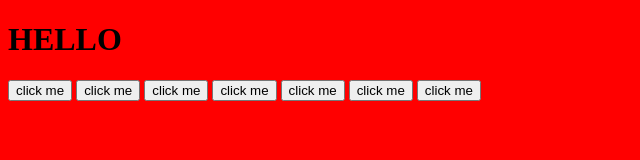
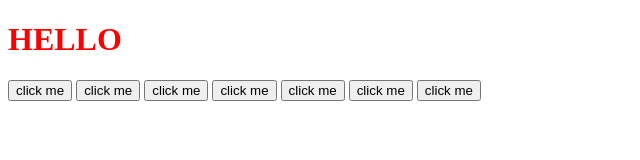
Before and after one commit to HarshitsSri/FULL-STACK-DEVELOPMENT, a plain HTML site: page JQuerry/index.html in a window 1280 px wide. Shown: the whole page, without its empty margins (0-640 px from the left). Drawn offline with nearby package versions, Linux system fonts and the light colour scheme; files that its build step writes are made by us from their sources.

Commit message:
jquerry implementation

```diff
--- a/JQuerry/index.html
+++ b/JQuerry/index.html
@@ -17,7 +17,7 @@
     <button>click me </button>
     <button>click me </button>
 
-    <script src="jquery-3.6.0.min.js"></script>
+    <script src="https://ajax.googleapis.com/ajax/libs/jquery/3.7.1/jquery.min.js"></script>
     <script src="script.js"></script>
 </body>
 </html>
--- a/JQuerry/script.js
+++ b/JQuerry/script.js
@@ -1 +1 @@
-alert("hi")
+$("body").css("color","red")
--- a/JQuerry/style.css
+++ /dev/null
@@ -1,3 +0,0 @@
-body{
-    background-color: red;
-}
```
